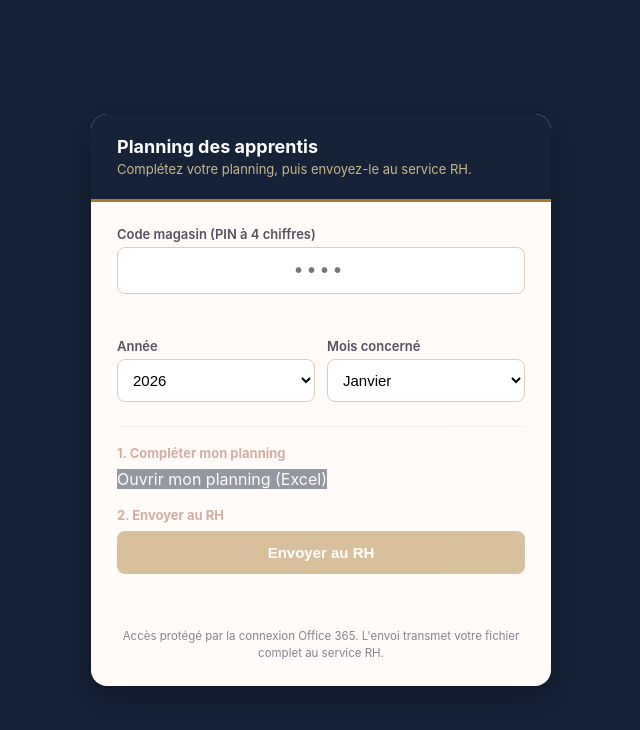
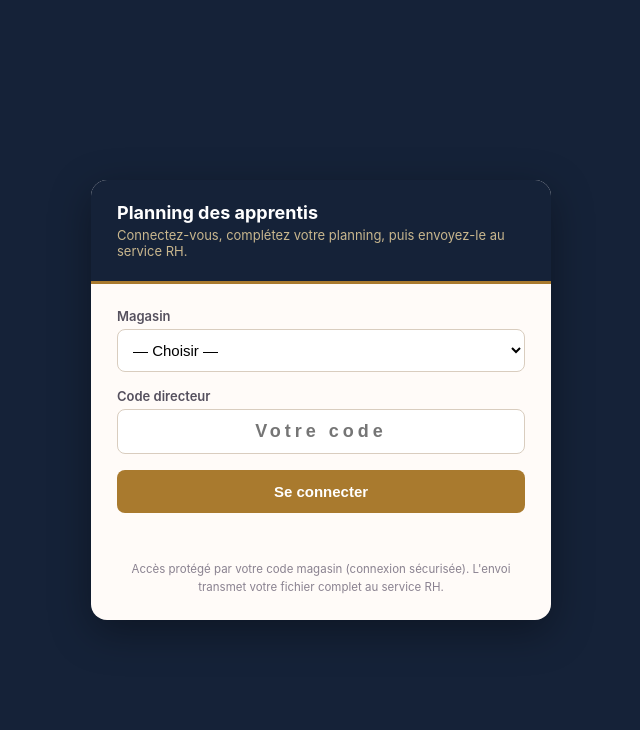
Before and after one commit to edgard-opticiens/planning-apprentis, a plain HTML site: page index.html in a window 1280 px wide. Shown: the whole page, without its empty margins (319-959 px from the left). Drawn offline with Linux system fonts and the light colour scheme.

Commit message:
Add files via upload

```diff
--- a/index.html
+++ b/index.html
@@ -17,37 +17,55 @@
   label{display:block;font-size:13px;color:#55505e;margin:0 0 5px;font-weight:600}
   input,select{width:100%;padding:11px;border:1px solid #d9cdbf;border-radius:8px;font-size:15px;background:#fff}
   input:focus,select:focus{outline:none;border-color:#A97A2E}
-  #pin{letter-spacing:6px;text-align:center;font-weight:700;font-size:20px}
-  .mag{min-height:20px;margin:8px 0 0;font-size:14px;font-weight:600}
+  #code{letter-spacing:4px;text-align:center;font-weight:700;font-size:18px}
   .field{margin-bottom:16px}
   .two{display:flex;gap:12px}.two>div{flex:1}
-  .steps{margin-top:8px;border-top:1px solid #eaded2;padding-top:18px;opacity:.45;pointer-events:none;transition:opacity .2s}
-  .steps.on{opacity:1;pointer-events:auto}
-  .step{margin-bottom:18px}
-  .step .t{font-size:13px;color:#9c4f38;font-weight:700;margin-bottom:8px}
   button,.btn{width:100%;padding:13px;border:0;border-radius:8px;font-weight:700;font-size:15px;
         cursor:pointer;transition:opacity .15s;display:block;text-align:center;text-decoration:none}
   .open{background:#152238;color:#fff}
   .send{background:#A97A2E;color:#fff}
+  .login{background:#A97A2E;color:#fff}
   button:hover:not(:disabled),.open:hover{opacity:.9}
   button:disabled{background:#cbb98f;cursor:not-allowed}
+  .step{margin-bottom:18px}
+  .step .t{font-size:13px;color:#9c4f38;font-weight:700;margin-bottom:8px}
+  .bar{display:flex;justify-content:space-between;align-items:center;margin-bottom:16px;
+       padding-bottom:12px;border-bottom:1px solid #eaded2}
+  .bar b{color:#2e7d32;font-size:14px}
+  .bar a{font-size:12px;color:#9c4f38;cursor:pointer;text-decoration:underline}
   .msg{margin-top:12px;font-size:14px;min-height:20px;text-align:center;font-weight:600}
   .note{margin-top:16px;font-size:11.5px;color:#8a8290;line-height:1.5;text-align:center}
+  .hidden{display:none}
 </style>
 </head>
 <body>
   <div class="card">
     <div class="head">
       <h1>Planning des apprentis</h1>
-      <p>Complétez votre planning, puis envoyez-le au service RH.</p>
+      <p>Connectez-vous, complétez votre planning, puis envoyez-le au service RH.</p>
     </div>
     <div class="body">
+
+      <!-- VUE CONNEXION -->
+      <div id="vue-login">
         <div class="field">
-        <label for="pin">Code magasin (PIN à 4 chiffres)</label>
-        <input id="pin" type="text" inputmode="numeric" maxlength="4" placeholder="••••" autocomplete="off" oninput="resoudre()">
-        <div class="mag" id="mag"></div>
+          <label for="magasin">Magasin</label>
+          <select id="magasin"></select>
+        </div>
+        <div class="field">
+          <label for="code">Code directeur</label>
+          <input id="code" type="text" inputmode="numeric" autocomplete="off" placeholder="Votre code">
+        </div>
+        <button id="btn-login" class="login" onclick="connexion()">Se connecter</button>
+        <div class="msg" id="msg-login"></div>
       </div>
 
+      <!-- VUE PLANNING (après connexion) -->
+      <div id="vue-planning" class="hidden">
+        <div class="bar">
+          <b id="qui"></b>
+          <a onclick="deconnexion()">Se déconnecter</a>
+        </div>
         <div class="two">
           <div class="field">
             <label for="annee">Année</label>
@@ -68,8 +86,6 @@
             </select>
           </div>
         </div>
-
-      <div class="steps" id="steps">
         <div class="step">
           <div class="t">1. Compléter mon planning</div>
           <a id="btn-open" class="open" target="_blank" rel="noopener">Ouvrir mon planning (Excel)</a>
@@ -81,70 +97,96 @@
         <div class="msg" id="msg"></div>
       </div>
 
-      <div class="note">Accès protégé par la connexion Office 365. L'envoi transmet votre fichier complet au service RH.</div>
+      <div class="note">Accès protégé par votre code magasin (connexion sécurisée). L'envoi transmet votre fichier complet au service RH.</div>
     </div>
   </div>
 
 <script>
-const WEBHOOK = "https://edgard-opticiens.app.n8n.cloud/webhook/envoi-planning-rh";
-const TOKEN   = "edgard-planning-2026-xY7q9K";
-// Base du dossier OneDrive (année-agnostique : l'adresse du fichier est construite automatiquement)
+const AUTH_URL = "https://edgard-opticiens.app.n8n.cloud/webhook/auth-login";
+const SEND_URL = "https://edgard-opticiens.app.n8n.cloud/webhook/envoi-planning-rh";
 const ONEDRIVE_BASE = "https://atheo-my.sharepoint.com/personal/j_boisseau_groupe-edgard_com/Documents/Planning%20apprentis/";
+const MAGASINS = ["ANGO","BIARRO","BORDO","CAENPO","GIRO","HAVRO","JISAM","LYONO","MANSO","MARSEILLO","NANCEO","NANTO","NICEO","ORLO","REIMO","STRABO","TURO","CHATO","CHEMILLO","CHOLO","DUNES","ECUME","FORMIO","MARAIS","MUDO","NIORTO"];
+const CLE = "planning_session";
+let SESSION = null;
 
-// PIN -> code magasin (identique à Variables de paie)
-const PINS = {
-  "3653":"ANGO","8837":"BIARRO","6864":"BORDO","5078":"CAENPO","7935":"GIRO","5194":"HAVRO",
-  "7152":"JISAM","7411":"LYONO","5142":"MANSO","2406":"MARSEILLO","2946":"NANCEO","8694":"NANTO",
-  "5986":"NICEO","4726":"ORLO","6920":"REIMO","2749":"STRABO","6750":"TURO",
-  "6007":"CHATO","3795":"CHEMILLO","9213":"CHOLO","8843":"DUNES","3087":"ECUME","7930":"FORMIO",
-  "1165":"MARAIS","7779":"MUDO","5785":"NIORTO"
-};
+// init
+(function(){
+  const s=document.getElementById('magasin');
+  s.insertAdjacentHTML('beforeend','<option value="">— Choisir —</option>');
+  MAGASINS.forEach(c=>s.insertAdjacentHTML('beforeend',`<option value="${c}">${c}</option>`));
+  // année courante par défaut
+  const y=String(new Date().getFullYear()), ya=document.getElementById('annee');
+  if([...ya.options].some(o=>o.value===y)) ya.value=y;
+  // session mémorisée ?
+  try{
+    const raw=localStorage.getItem(CLE);
+    if(raw){ const o=JSON.parse(raw); if(o && o.token && Number(o.expire)>Date.now()){ SESSION=o; montrerPlanning(); } }
+  }catch(e){}
+})();
 
-// par défaut : l'année courante si elle est proposée
-window.addEventListener('DOMContentLoaded',()=>{
-  const y=String(new Date().getFullYear()), s=document.getElementById('annee');
-  if([...s.options].some(o=>o.value===y)) s.value=y;
-});
+function montrerPlanning(){
+  document.getElementById('vue-login').classList.add('hidden');
+  document.getElementById('vue-planning').classList.remove('hidden');
+  document.getElementById('qui').textContent="Magasin : "+SESSION.magasin;
+  majOuvrir();
+}
+function deconnexion(){
+  SESSION=null; try{localStorage.removeItem(CLE);}catch(e){}
+  document.getElementById('vue-planning').classList.add('hidden');
+  document.getElementById('vue-login').classList.remove('hidden');
+  document.getElementById('code').value=""; document.getElementById('msg-login').textContent="";
+}
 
-function codeCourant(){ return PINS[document.getElementById('pin').value.trim()]; }
+async function connexion(){
+  const btn=document.getElementById('btn-login'), msg=document.getElementById('msg-login');
+  const magasin=document.getElementById('magasin').value;
+  const code=document.getElementById('code').value.trim();
+  if(!magasin){ msg.textContent="Choisissez votre magasin."; msg.style.color="#c62828"; return; }
+  if(!code){ msg.textContent="Saisissez votre code."; msg.style.color="#c62828"; return; }
+  btn.disabled=true; msg.textContent="Connexion…"; msg.style.color="#55505e";
+  try{
+    const res=await fetch(AUTH_URL,{method:"POST",headers:{"Content-Type":"application/json"},
+      body:JSON.stringify({ role:"DIR", magasin, code })});
+    const d=await res.json().catch(()=>({}));
+    if(d && d.ok){
+      SESSION={ token:d.token, magasin:d.magasin, expire:d.expire };
+      try{localStorage.setItem(CLE,JSON.stringify(SESSION));}catch(e){}
+      montrerPlanning();
+    } else if(d && d.error==="verrouille"){
+      msg.textContent="Trop d'essais. Réessayez dans "+(d.minutes||15)+" min."; msg.style.color="#c62828";
+    } else {
+      msg.textContent="Magasin ou code incorrect."; msg.style.color="#c62828";
+    }
+  }catch(e){ msg.textContent="Erreur réseau — réessayez."; msg.style.color="#c62828"; }
+  finally{ btn.disabled=false; }
+}
 
 function majOuvrir(){
-  const code=codeCourant(), open=document.getElementById('btn-open');
-  if(!code){ return; }
+  if(!SESSION) return;
   const annee=document.getElementById('annee').value;
-  const fichier=`${code}-Planning apprentis ${annee}.xlsx`;
-  open.href=ONEDRIVE_BASE+encodeURIComponent(fichier)+"?web=1";
-}
-
-function resoudre(){
-  const pin=document.getElementById('pin').value.trim();
-  const mag=document.getElementById('mag'), steps=document.getElementById('steps');
-  const send=document.getElementById('btn-send');
-  const code=PINS[pin];
-  document.getElementById('msg').textContent="";
-  if(code){
-    mag.textContent="Magasin : "+code; mag.style.color="#2e7d32";
-    steps.classList.add('on'); send.disabled=false; majOuvrir();
-  } else {
-    mag.textContent = pin.length===4 ? "Code inconnu." : ""; mag.style.color="#c62828";
-    steps.classList.remove('on'); send.disabled=true;
-  }
+  const fichier=`${SESSION.magasin}-Planning apprentis ${annee}.xlsx`;
+  document.getElementById('btn-open').href=ONEDRIVE_BASE+encodeURIComponent(fichier)+"?web=1";
 }
 
 async function envoyer(){
   const btn=document.getElementById('btn-send'), msg=document.getElementById('msg');
-  const magasin=codeCourant();
+  if(!SESSION){ deconnexion(); return; }
   const mois=document.getElementById('mois').value;
   const annee=document.getElementById('annee').value;
-  if(!magasin) return;
   btn.disabled=true; msg.textContent="Envoi en cours…"; msg.style.color="#55505e";
   try{
-    const res=await fetch(WEBHOOK,{method:"POST",headers:{"Content-Type":"application/json"},
-      body:JSON.stringify({ magasin, mois, annee, token:TOKEN })});
-    if(res.ok){ msg.textContent="✓ Planning "+annee+" envoyé au RH."; msg.style.color="#2e7d32"; }
-    else if(res.status===401){ msg.textContent="Accès refusé."; msg.style.color="#c62828"; btn.disabled=false; }
-    else { const d=await res.json().catch(()=>({})); msg.textContent=(d.message||"Erreur lors de l'envoi."); msg.style.color="#c62828"; btn.disabled=false; }
-  }catch(e){ msg.textContent="Erreur réseau — réessayez."; msg.style.color="#c62828"; btn.disabled=false; }
+    const res=await fetch(SEND_URL,{method:"POST",headers:{"Content-Type":"application/json"},
+      body:JSON.stringify({ token:SESSION.token, mois, annee })});
+    const d=await res.json().catch(()=>({}));
+    if(res.ok && (!d.status || d.status==="ok")){
+      msg.textContent="✓ Planning "+annee+" envoyé au RH."; msg.style.color="#2e7d32";
+    } else if(res.status===401){
+      msg.textContent="Session expirée — reconnectez-vous."; msg.style.color="#c62828"; setTimeout(deconnexion,1500);
+    } else {
+      msg.textContent=(d.message||"Envoi impossible."); msg.style.color="#c62828";
+    }
+  }catch(e){ msg.textContent="Erreur réseau — réessayez."; msg.style.color="#c62828"; }
+  finally{ btn.disabled=false; }
 }
 </script>
 </body>
```
Lines whose indentation alone changed are shown as unchanged.
